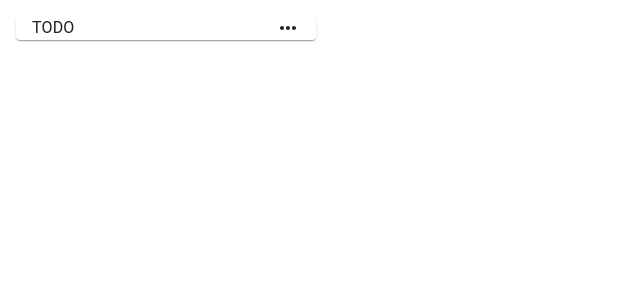
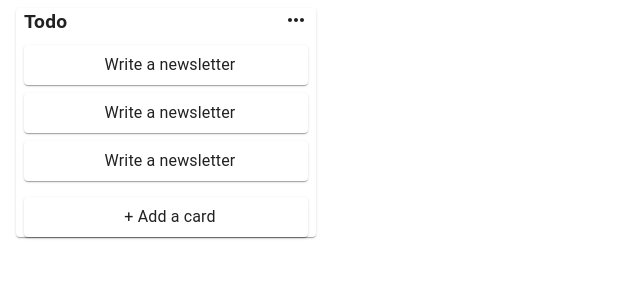
Before and after one commit to izengmac/TrelloClone, a React (Create React App) app: page / in a window 1280 px wide. Shown: the top 300 px of the page, without its empty margins (0-640 px from the left). Built offline with nearby package versions, Linux system fonts and the light colour scheme.

Commit message:
:hover resolved: Unfinished Card🎉

```diff
--- a/package.json
+++ b/package.json
@@ -5,6 +5,7 @@
   "dependencies": {
     "@emotion/react": "^11.11.4",
     "@emotion/styled": "^11.11.5",
+    "@material-ui/core": "^4.1.1",
     "@mui/icons-material": "^5.16.0",
     "@mui/material": "^5.16.0",
     "@mui/styles": "^5.16.0",
--- /dev/null
+++ b/src/components/List/Card.js
@@ -0,0 +1,19 @@
+import React from "react";
+import { Paper, Typography, CssBaseline } from "@mui/material";
+import { makeStyles } from "@mui/styles";
+
+const useStyle = makeStyles((theme) => ({
+  card: {
+    padding: theme.spacing(1, 1, 1, 2),
+    margin: theme.spacing(1),
+
+  },
+}));
+export default function Card() {
+  const classes = useStyle();
+  return (
+    <div>
+      <Paper className={classes.card}>Write a newsletter</Paper>
+    </div>
+  );
+}
--- a/src/components/List/List.js
+++ b/src/components/List/List.js
@@ -3,6 +3,8 @@ import { Paper, Typography, CssBaseline } from "@mui/material";
 import { makeStyles } from "@mui/styles";
 import { ThemeProvider, createTheme } from "@mui/material/styles";
 import Title from "./Title";
+import Card from "./Card";
+import InputContainer from "../input/InputContainer"
 
 const theme = createTheme({
     spacing: 8,
@@ -26,6 +28,10 @@ function List() {
           <CssBaseline/>
           <Typography>
           <Title/>
+          <Card/>
+          <Card/>
+          <Card/>
+          <InputContainer/>
           </Typography>
         </Paper>
       </div>
--- a/src/components/List/Title.js
+++ b/src/components/List/Title.js
@@ -3,18 +3,21 @@ import React, { useState } from "react";
 import { ThemeProvider, createTheme } from "@mui/material/styles";
 import { makeStyles } from "@mui/styles";
 import MoreHorizIcon from "@mui/icons-material/MoreHoriz";
+import { styled } from "@mui/material/styles";
 
 
 const useStyle = makeStyles((theme) => ({
 
   editableTitleContainer: {
-    margin: theme.spacing(2),
+    margin: theme.spacing(1),
     display: "flex",
   },
   editableTitle: {
     flexGrow: 1,
     textAlign: "start",
-    margin: theme.spacing(2)
+    fontSize: '1.2rem',
+    fontWeight: 'bold',
+
   },
   InputValue: {
     textAlign: "start",
@@ -27,6 +30,14 @@ const useStyle = makeStyles((theme) => ({
   },
 }));
 
+
+const UnsetTypography = styled(Typography)({
+  "&.MuiTypography-root": {
+    fontSize:   "1.2rem",
+    fontWeight: "bold",
+  }
+});
+
 export default function Title() {
   const [open, setOpen] = useState(false);
   const classes = useStyle();
@@ -36,6 +47,7 @@ export default function Title() {
         {open ? (
           <div className={classes.InputValue}>
             <InputBase
+              autoFocus
               value="Todo"
               inputProps={{
                 className: classes.input,
@@ -46,12 +58,12 @@ export default function Title() {
           </div>
         ) : (
           <div className={classes.editableTitleContainer}>
-            <Typography
+            <UnsetTypography
               onClick={() => setOpen(!open)}
               className={classes.editableTitle}
             >
-              TODO
-            </Typography>
+              Todo
+            </UnsetTypography>
             <MoreHorizIcon />
           </div>
         )}
--- /dev/null
+++ b/src/components/input/InputContainer.js
@@ -0,0 +1,53 @@
+import { Typography, Paper, colors, } from "@mui/material";
+import React from "react";
+import { makeStyles,} from "@mui/styles";
+import { ThemeProvider, createTheme, alpha } from "@mui/material/styles";
+import { lime, purple } from '@mui/material/colors';
+import { styled } from '@mui/system';
+
+
+const theme = createTheme({
+    palette: {
+      primary: {
+        main: '#FF5733',
+        // light: will be calculated from palette.primary.main,
+        // dark: will be calculated from palette.primary.main,
+        // contrastText: will be calculated to contrast with palette.primary.main
+      },
+      secondary: {
+        main: '#E0C2FF',
+        light: '#F5EBFF',
+        // dark: will be calculated from palette.secondary.main,
+        contrastText: '#47008F',
+      },
+    },
+  });
+
+
+const useStyle = makeStyles((theme) => ({
+  root: {
+    marginTop: theme.spacing(2),
+  },
+}));
+
+const PaperWrapper = styled(Paper)(({theme}) => ({
+    padding: theme.spacing(1, 1, 1, 2),
+    margin: theme.spacing(0, 1, 1, 1),
+    '&:hover' : {
+        backgroundColor: theme.palette.secondary.main,
+        color: '#fff'
+
+    }
+}))
+export default function InputContainer() {
+  const classes = useStyle();
+  return (
+    <div className={classes.root}>
+      <PaperWrapper >
+       <Typography>
+        + Add a card
+       </Typography>
+      </PaperWrapper>
+    </div>
+  );
+}
```
Also changed, not shown: 1 other file (tests, documents, lock files or other folders).
